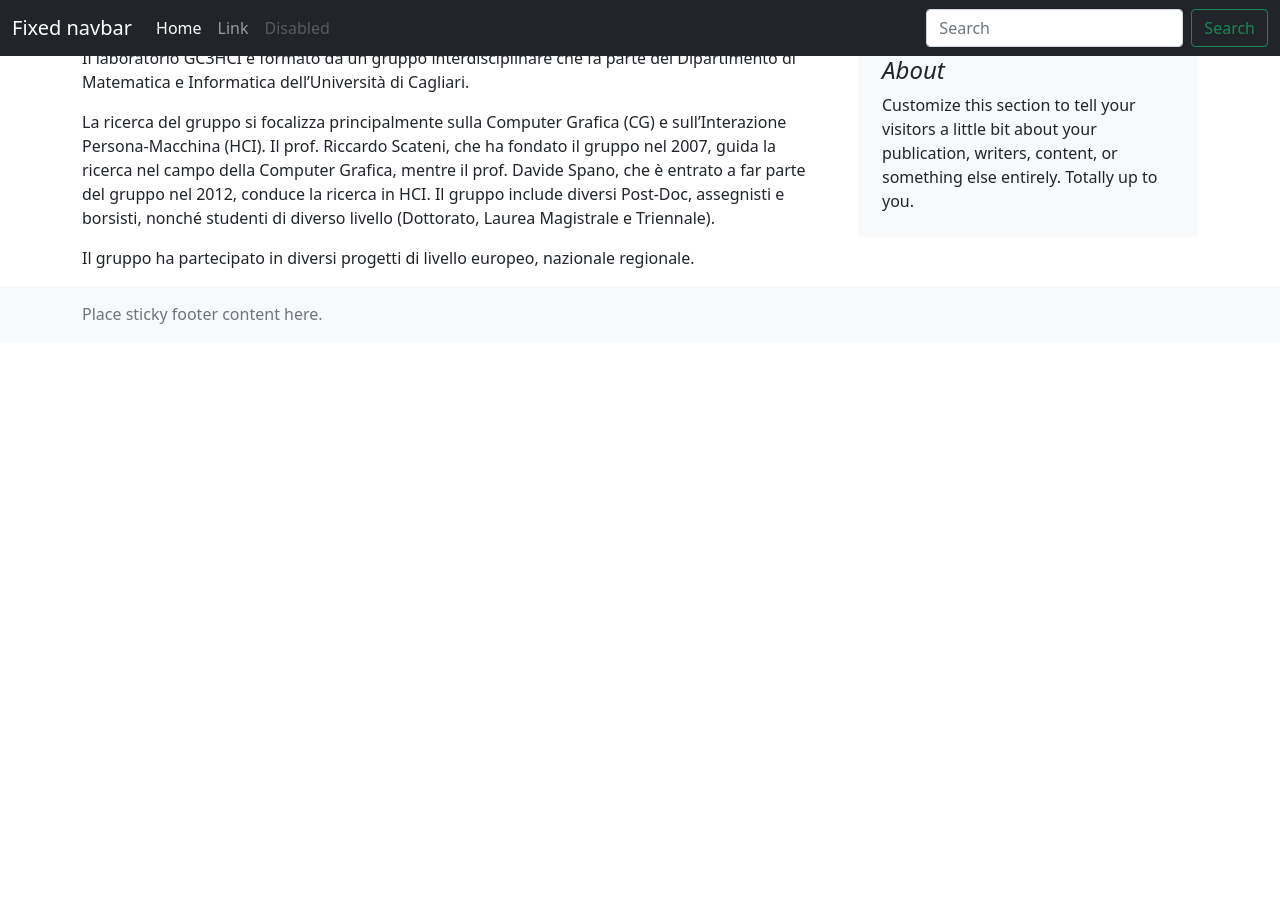
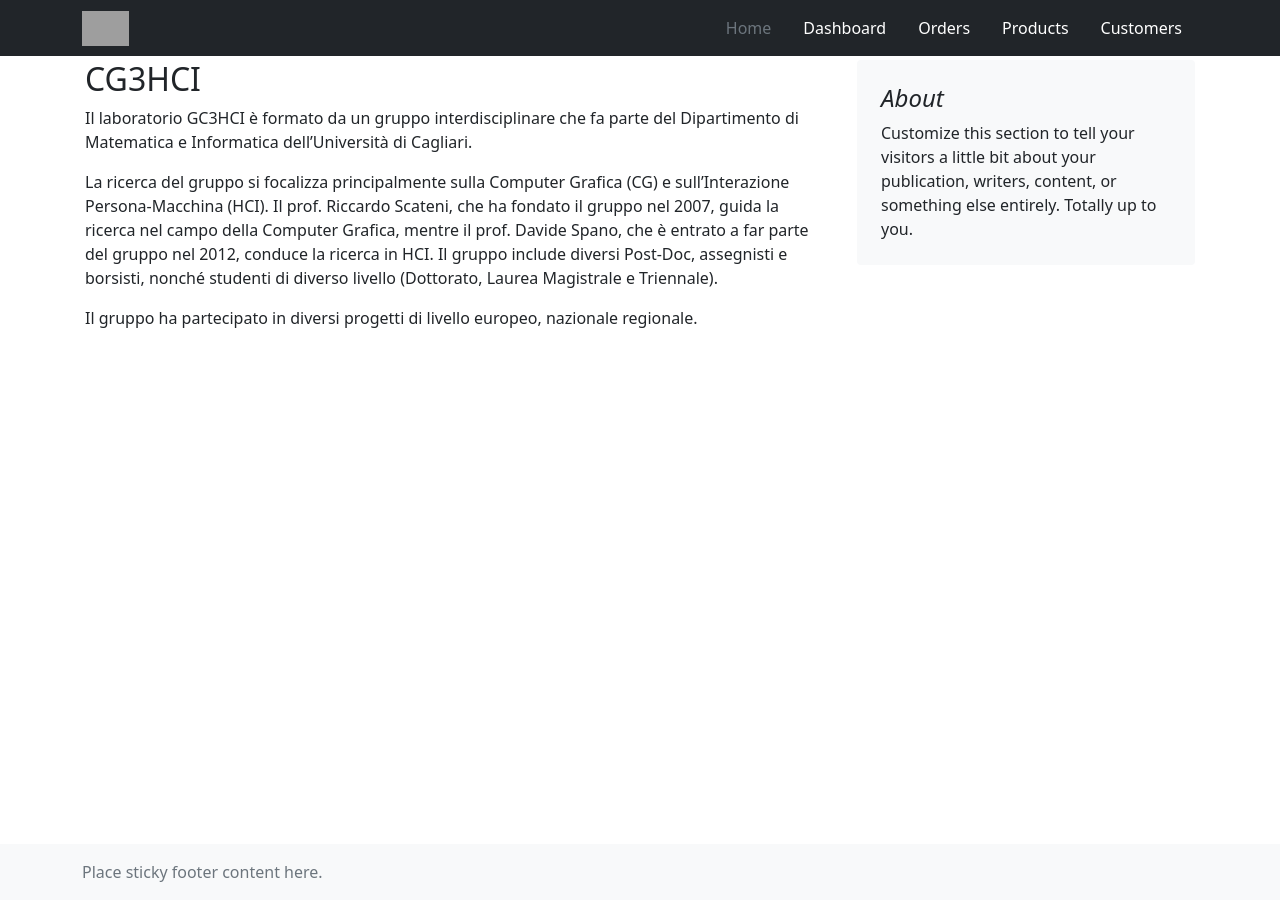
Before and after one commit to sigchi-italy/sigchi-italy, a Jekyll site: the page built from _research_groups/cg3hci/description.md, in a window 1280 px wide. Built offline with Jekyll 4.4.1, drawn with Linux system fonts in a browser that asks for light colours; grey boxes are pictures that could not be loaded.

Commit message:
test bootstrap v5

```diff
--- a/_layouts/research.html
+++ b/_layouts/research.html
@@ -6,40 +6,58 @@
     <meta name="viewport" content="width=device-width, initial-scale=1">
 
     <!-- Bootstrap CSS -->
-    <link href="https://cdn.jsdelivr.net/npm/bootstrap@5.0.2/dist/css/bootstrap.min.css" rel="stylesheet" integrity="sha384-EVSTQN3/azprG1Anm3QDgpJLIm9Nao0Yz1ztcQTwFspd3yD65VohhpuuCOmLASjC" crossorigin="anonymous">
+    <link href="https://cdn.jsdelivr.net/npm/bootstrap@5.0.2/dist/css/bootstrap.min.css" rel="stylesheet"
+          integrity="sha384-EVSTQN3/azprG1Anm3QDgpJLIm9Nao0Yz1ztcQTwFspd3yD65VohhpuuCOmLASjC" crossorigin="anonymous">
+    <style>
+        main > .container {
+            padding: 60px 15px 0;
+        }
 
+    </style>
     <title>Hello, world!</title>
 </head>
 <body>
 <header>
-    <!-- Fixed navbar -->
-    <nav class="navbar navbar-expand-md navbar-dark fixed-top bg-dark">
-        <div class="container-fluid">
-            <a class="navbar-brand" href="#">Fixed navbar</a>
-            <button class="navbar-toggler" type="button" data-bs-toggle="collapse" data-bs-target="#navbarCollapse" aria-controls="navbarCollapse" aria-expanded="false" aria-label="Toggle navigation">
-                <span class="navbar-toggler-icon"></span>
-            </button>
-            <div class="collapse navbar-collapse" id="navbarCollapse">
-                <ul class="navbar-nav me-auto mb-2 mb-md-0">
-                    <li class="nav-item">
-                        <a class="nav-link active" aria-current="page" href="#">Home</a>
+    <div class="px-3 py-2 bg-dark text-white fixed-top">
+        <div class="container">
+            <div class="d-flex flex-wrap align-items-center justify-content-center justify-content-lg-start">
+                <a href="/" class="d-flex align-items-center my-2 my-lg-0 me-lg-auto text-white text-decoration-none">
+                    <img src="http://sigchitaly.eu/wp-content/uploads/2014/06/cropped-sigchilogo250.png" height="35" alt="Sigchi-Italy">
+                </a>
+
+                <ul class="nav col-12 col-lg-auto my-2 justify-content-center my-md-0 text-small">
+                    <li>
+                        <a href="#" class="nav-link text-secondary">
+                            Home
+                        </a>
                     </li>
-                    <li class="nav-item">
-                        <a class="nav-link" href="#">Link</a>
+                    <li>
+                        <a href="#" class="nav-link text-white">
+                            Dashboard
+                        </a>
                     </li>
-                    <li class="nav-item">
-                        <a class="nav-link disabled" href="#" tabindex="-1" aria-disabled="true">Disabled</a>
+                    <li>
+                        <a href="#" class="nav-link text-white">
+                            Orders
+                        </a>
+                    </li>
+                    <li>
+                        <a href="#" class="nav-link text-white">
+                            Products
+                        </a>
+                    </li>
+                    <li>
+                        <a href="#" class="nav-link text-white">
+                            Customers
+                        </a>
                     </li>
                 </ul>
-                <form class="d-flex">
-                    <input class="form-control me-2" type="search" placeholder="Search" aria-label="Search">
-                    <button class="btn btn-outline-success" type="submit">Search</button>
-                </form>
             </div>
         </div>
-    </nav>
+    </div>
 </header>
-<main class="container">
+<main class="flex-shrink-0">
+    <div class="container">
         <div class="row g-5">
             <div class="col-md-8">
 
@@ -54,20 +72,24 @@
                 <div class="position-sticky" style="top: 2rem;">
                     <div class="p-4 mb-3 bg-light rounded">
                         <h4 class="fst-italic">About</h4>
-                    <p class="mb-0">Customize this section to tell your visitors a little bit about your publication, writers, content, or something else entirely. Totally up to you.</p>
+                        <p class="mb-0">Customize this section to tell your visitors a little bit about your
+                            publication, writers, content, or something else entirely. Totally up to you.</p>
                     </div>
 
                 </div>
             </div>
         </div>
+    </div>
 
 </main>
-<footer class="footer mt-auto py-3 bg-light">
+<footer class="footer mt-auto py-3 bg-light fixed-bottom">
     <div class="container">
         <span class="text-muted">Place sticky footer content here.</span>
     </div>
 </footer>
 
-<script src="https://cdn.jsdelivr.net/npm/bootstrap@5.0.2/dist/js/bootstrap.bundle.min.js" integrity="sha384-MrcW6ZMFYlzcLA8Nl+NtUVF0sA7MsXsP1UyJoMp4YLEuNSfAP+JcXn/tWtIaxVXM" crossorigin="anonymous"></script>
+<script src="https://cdn.jsdelivr.net/npm/bootstrap@5.0.2/dist/js/bootstrap.bundle.min.js"
+        integrity="sha384-MrcW6ZMFYlzcLA8Nl+NtUVF0sA7MsXsP1UyJoMp4YLEuNSfAP+JcXn/tWtIaxVXM"
+        crossorigin="anonymous"></script>
 </body>
 </html>
```
Lines whose indentation alone changed are shown as unchanged.
